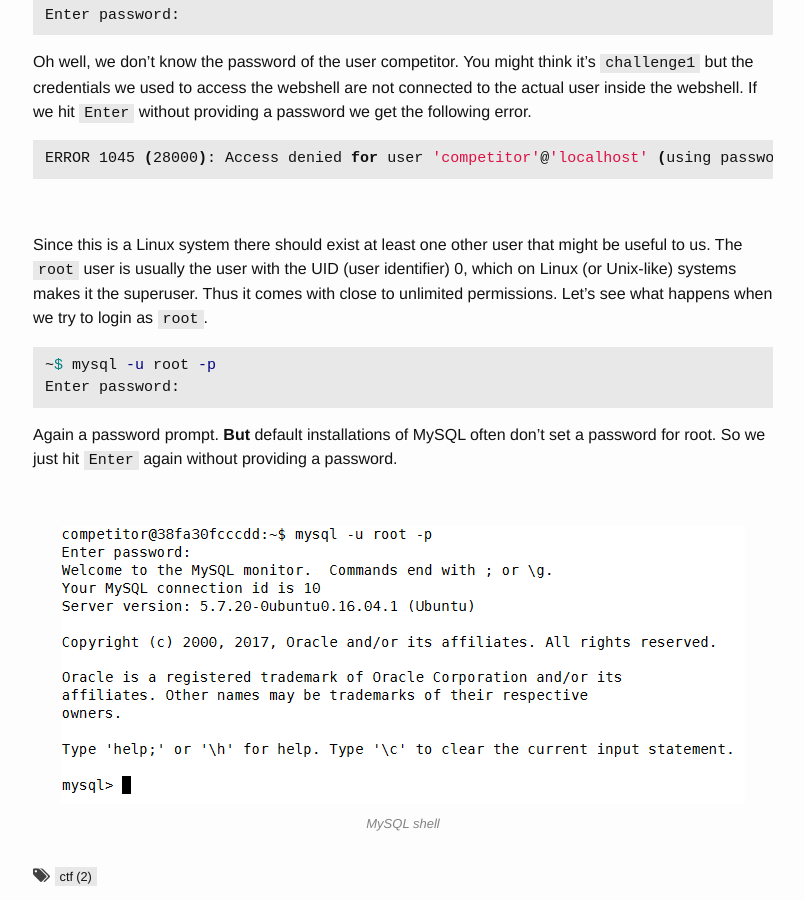
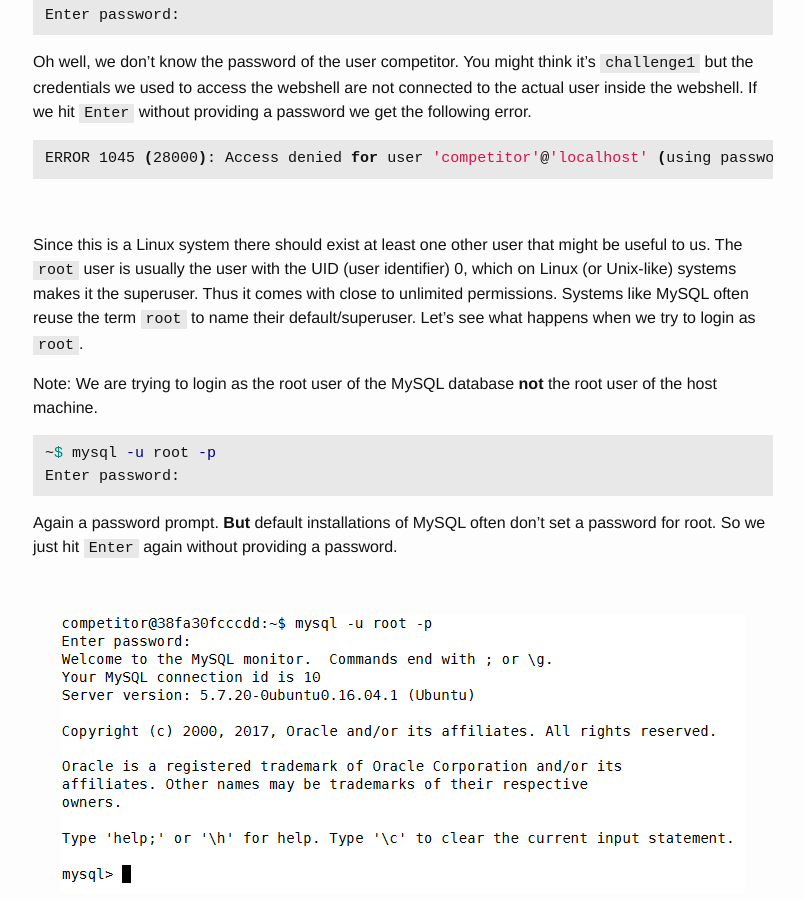
Before and after one commit to stepMode/stepmode.github.io, a Jekyll site: the page built from _posts/2018-08-01-ryans-ctf-levels-5-to-8.md, in a window 1280 px wide and 900 px high, scrolled down 1935 px. Shown: the whole window, without its empty margins (237-1041 px from the left). Built offline with Jekyll 4.4.1, drawn with Linux system fonts in a browser that asks for light colours; some of the changed text lies outside the part shown.

Commit message:
phrasing

````diff
--- a/_posts/2018-08-01-ryans-ctf-levels-5-to-8.md
+++ b/_posts/2018-08-01-ryans-ctf-levels-5-to-8.md
@@ -9,7 +9,7 @@
 
 The *Intermediate* section focuses a lot more on the Linux terminal than the previous part. Therefore we are given a handy webshell in 3/4 challenges. Let's head right into it!
 
-# Level 5 - Database password
+# Level 5 - Database Password
 
 {% include image.html
             img="/assets/2018-08-01-ryans-ctf-levels-5-to-8/level5_task.png"
@@ -56,8 +56,9 @@
 
 <br>
 
-Since this is a Linux system there should exist at least one other user that might be useful to us. The `root` user is usually the user with the UID (user identifier) 0, which on Linux (or Unix-like) systems makes it the superuser. Thus it comes with close to unlimited permissions. Let's see what happens when we try to login as `root`.
+Since this is a Linux system there should exist at least one other user that might be useful to us. The `root` user is usually the user with the UID (user identifier) 0, which on Linux (or Unix-like) systems makes it the superuser. Thus it comes with close to unlimited permissions. Systems like MySQL often reuse the term `root` to name their default/superuser. Let's see what happens when we try to login as `root`.
 
+Note: We are trying to login as the root user of the MySQL database **not** the root user of the host machine.
 ```shell
 ~$ mysql -u root -p
 Enter password:
````
